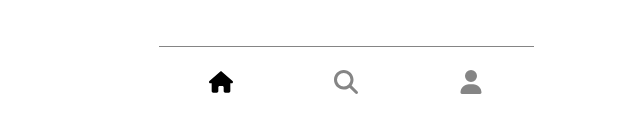
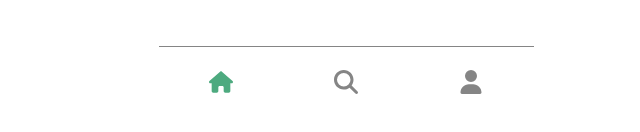
Before and after one commit to linkarchive/Front-End, a Next.js app: page / in a window 1280 px wide. Shown: the part 684-816 px from the top of the page, without its empty margins (294-934 px from the left). Built offline with nearby package versions, Linux system fonts and the light colour scheme.

Commit message:
feat: add svg active color

```diff
--- a/src/styles/GlobalStyle.ts
+++ b/src/styles/GlobalStyle.ts
@@ -45,6 +45,7 @@ const GlobalStyle = createGlobalStyle`
     --svg-color-default: ${theme.SvgIconColor.default};
     --svg-color-hover: ${theme.SvgIconColor.hover};
     --svg-color-click: ${theme.SvgIconColor.click};
+    --svg-color-active: ${theme.SvgIconColor.active};
 
     --hashtag-color-text: ${theme.hashTagColor.textColor};
     --hashtag-color-border: ${theme.hashTagColor.borderColor};
--- a/src/styles/theme.ts
+++ b/src/styles/theme.ts
@@ -63,6 +63,7 @@ const theme = {
     default: palette.mediumGray,
     hover: palette.primary,
     click: palette.primary,
+    active: palette.primary,
   },
   hashTagColor: {
     backgroundColor: palette.white,
```
